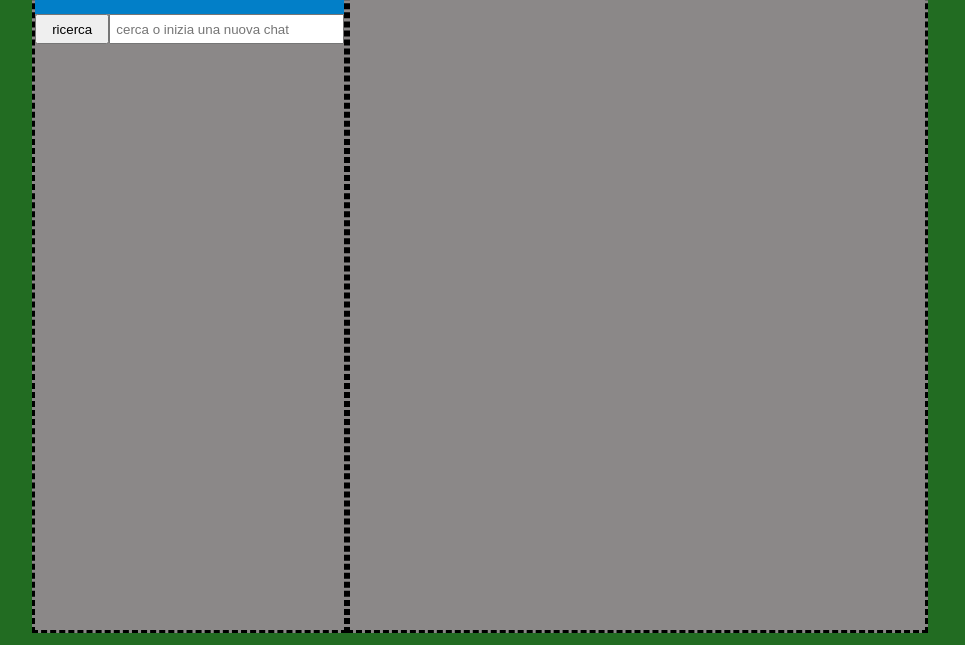
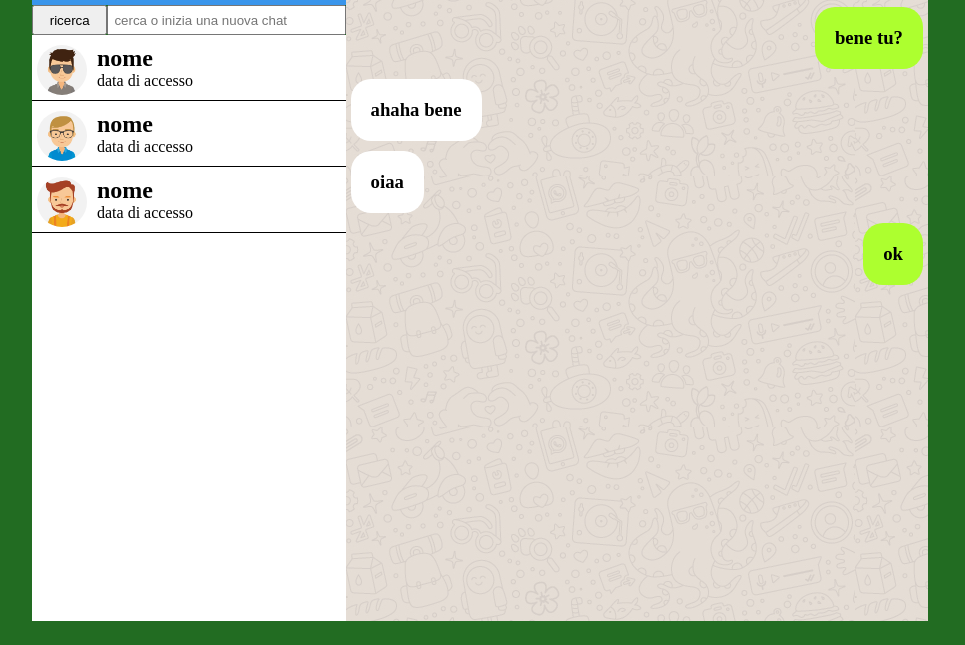
Before and after one commit to Runatorium/vue-boolzapp, a plain HTML site: page index.html in a window 1280 px wide. Shown: the part 155-800 px from the top of the page, without its empty margins (160-1125 px from the left). Drawn offline with nearby package versions, Linux system fonts and the light colour scheme.

Commit message:
working on graphics

```diff
--- a/css/style.css
+++ b/css/style.css
@@ -20,14 +20,13 @@
 
 #header{
     width: 70vw;
-    background-color: rgb(139, 136, 136);
-    border-style: dashed; /*debug*/
+    background-color: white;
     flex-direction: row;
 
 }
 
 #user-profile{
-    width: 25%;
+    width: 40%;
     justify-content: left;
     border-right-style: groove;
 }
@@ -54,15 +53,12 @@
 }
 
 .contact-list{
-    background-color: rgb(139, 136, 136);
-    border-style: dashed; /*debug*/
     width: 35%;
     height: 87vh
 }
 
 #chat{
-    background-color: rgb(139, 136, 136);
-    border-style: dashed; /*debug*/
+    background-image: url(../img/mine.jpg);
     width: 65%;
     height: 87vh
 }
@@ -70,7 +66,7 @@
 .notification-box{
     height: 80px;
     width: 100%;
-    background-color: rgb(2, 127, 200);
+    background-color: rgb(57, 149, 235);
 }
 
 .researchtab{
@@ -86,3 +82,49 @@
     width: 25%;
     padding: 5px;
 }
+
+#contacts{
+    width: 100%;
+    height: calc(100% - 110px);
+    background-color: white
+}
+
+.contatto{
+    padding: 5px;
+    padding-top: 10px;
+    justify-content: left;
+    border-bottom: solid 1px;
+}
+.contatto-text{
+    margin-left: 10px;
+}
+
+
+.messaggio-uscita{
+    padding: 20px;
+    background-color: greenyellow;
+    display: inline-block;
+    border-radius: 20px;
+    width: fit-content;
+    align-self: flex-end;
+    margin-top: 10px;
+    margin-right: 5px;
+
+}
+
+
+.messaggio-entrata{
+    padding: 20px;
+    background-color: white;
+    display: inline;
+    border-radius: 20px;
+    width: fit-content;
+    justify-self: left;
+    align-self: flex-start;
+    margin-top: 10px;
+    margin-left: 5px;
+}
+
+.chatbox{
+    flex-direction: column;
+}
--- a/index.html
+++ b/index.html
@@ -46,8 +46,39 @@
                   placeholder="cerca o inizia una nuova chat"
                 />
               </div>
+              <div id="contacts">
+                <div class="contatto d-flex">
+                  <img id="chat-pic" src="./img/avatar_2.jpg" alt="" />
+                  <div class="contatto-text">
+                    <h2>nome</h2>
+                    <p>data di accesso</p>
+                  </div>
+                </div>
+                <div class="contatto d-flex">
+                  <img id="chat-pic" src="./img/avatar_3.jpg" alt="" />
+                  <div class="contatto-text">
+                    <h2>nome</h2>
+                    <p>data di accesso</p>
+                  </div>
+                </div>
+                <div class="contatto d-flex">
+                  <img id="chat-pic" src="./img/avatar_4.jpg" alt="" />
+                  <div class="contatto-text">
+                    <h2>nome</h2>
+                    <p>data di accesso</p>
+                  </div>
+                </div>
+              </div>
             </div>
-            <div id="chat"></div>
+            <div id="chat">
+              <div class="chatbox d-flex">
+                <h3 class="messaggio-uscita">ciao come stai</h3>
+                <h3 class="messaggio-uscita">bene tu?</h3>
+                <h3 class="messaggio-entrata">ahaha bene</h3>
+                <h3 class="messaggio-entrata">oiaa</h3>
+                <h3 class="messaggio-uscita">ok</h3>
+              </div>
+            </div>
           </div>
         </div>
       </div>
```
